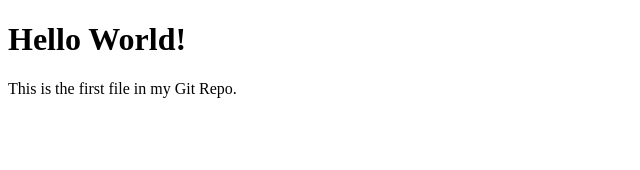
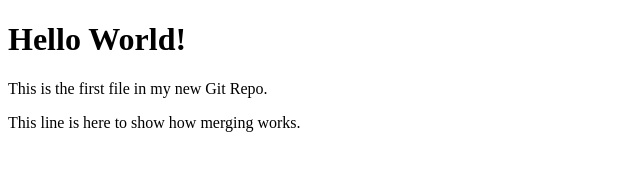
Before and after one commit to Abdul-Rahim94/Learning-, a plain HTML site: page index.html in a window 1280 px wide. Shown: the whole page, without its empty margins (0-640 px from the left). Drawn offline with Linux system fonts and the light colour scheme.

Commit message:
updated index.html with emergency fix

```diff
--- a/index.html
+++ b/index.html
@@ -4,7 +4,10 @@
     <title>Hello World!</title>
 </head>
 <body>
+
     <h1>Hello World!</h1>
-    <p>This is the first file in my Git Repo.</p>
+    <p>This is the first file in my new Git Repo.</p>
+    <p>This line is here to show how merging works.</p>
+
 </body>
 </html>
```
